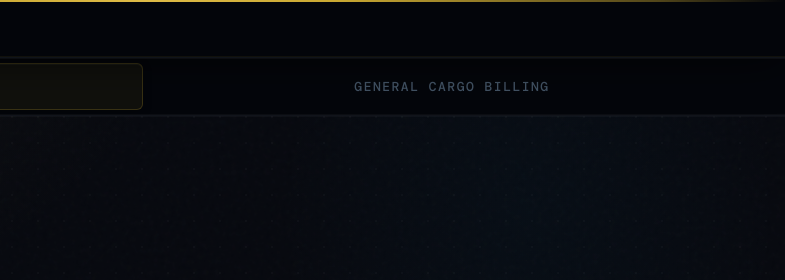
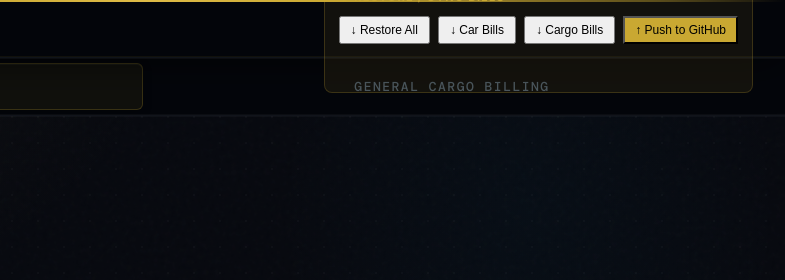
Before and after one commit to samiulAsumel/portbill, a plain HTML site: page index.html in a window 1280 px wide. Shown: the top 280 px of the page, 495-1280 px from the left. Drawn offline with nearby package versions, Linux system fonts and the light colour scheme; no server answers; a web font is replaced by a local one.

Commit message:
feat(admin): add restore/sync bills panel to admin dropdown
Added functionality to restore and sync bills from GitHub.

```diff
--- a/index.html
+++ b/index.html
@@ -62,6 +62,19 @@
             </div>
             <div class="rot-reg-status admin-pass-status" id="adminPassStatus"></div>
           </div>
+    <!-- Restore Bills from GitHub -->
+    <div id="restoreCard" style="margin-top:10px;border:1px solid var(--accent-bdr);border-radius:8px;padding:14px;background:var(--accent-bg)">
+      <div id="restore-title" style="font-size:11px;letter-spacing:.12em;color:var(--accent);font-weight:700;margin-bottom:10px;text-transform:uppercase">
+        ↺ Restore / Sync Bills
+      </div>
+      <div style="display:flex;flex-wrap:wrap;gap:8px;margin-bottom:8px">
+        <button onclick="restoreFromGitHub('all')" class="rot-add-btn" style="font-size:12px;padding:5px 10px">↓ Restore All</button>
+        <button onclick="restoreFromGitHub('car')" class="rot-add-btn" style="font-size:12px;padding:5px 10px">↓ Car Bills</button>
+        <button onclick="restoreFromGitHub('cargo')" class="rot-add-btn" style="font-size:12px;padding:5px 10px">↓ Cargo Bills</button>
+        <button onclick="pushAllBillsToGitHub()" class="rot-add-btn" style="font-size:12px;padding:5px 10px;background:var(--accent)">↑ Push to GitHub</button>
+      </div>
+      <div id="restoreStatus" class="rot-reg-status"></div>
+    </div>
         </div>
         <button
           class="admin-btn"
```
